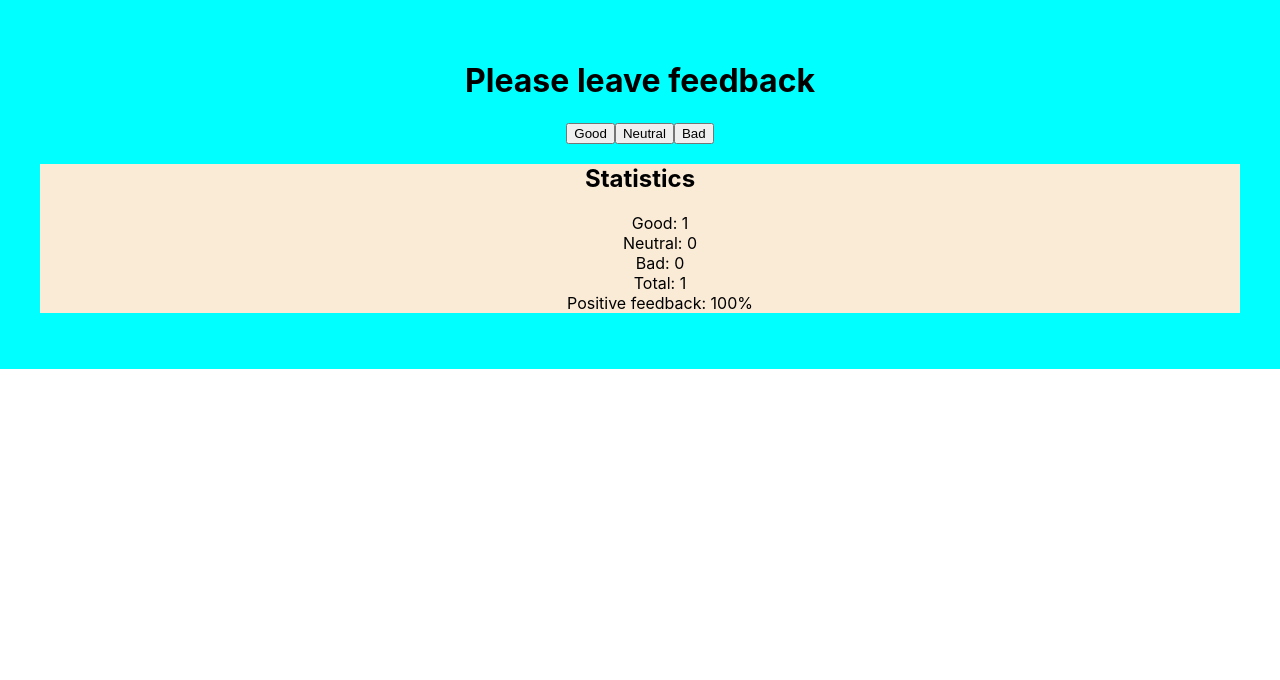
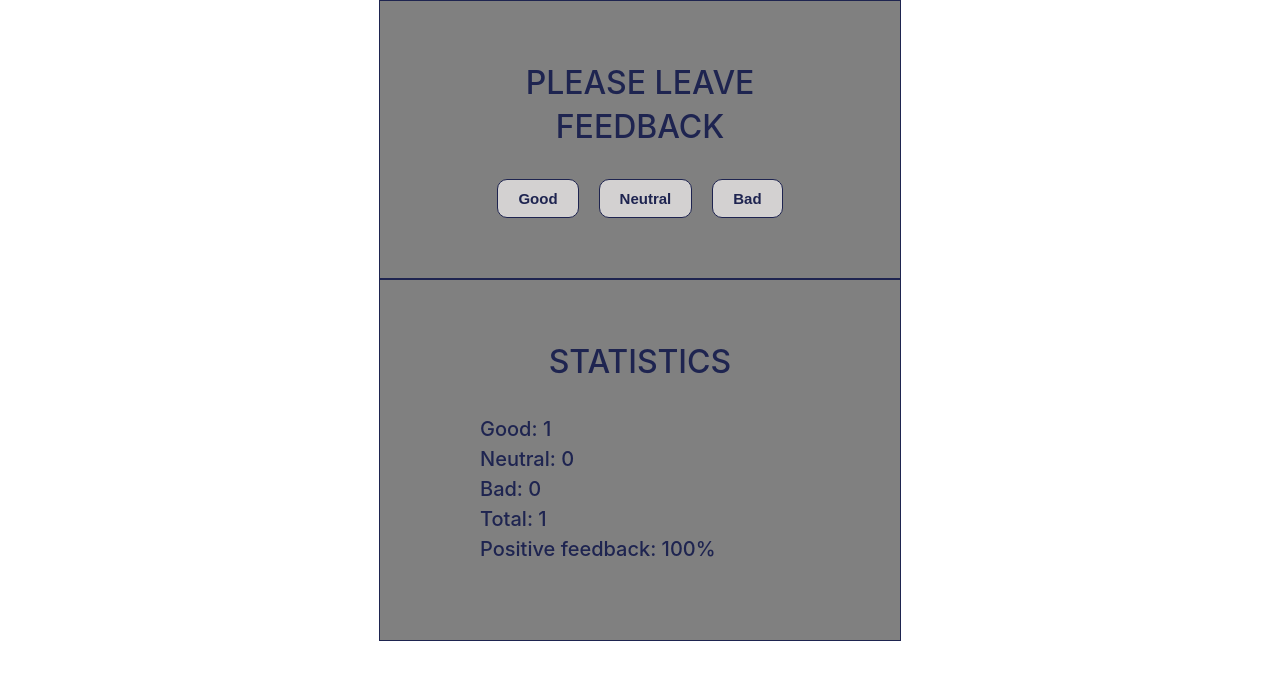
Before and after one commit to Victoria257/goit-react-hw-02-feedback, a React (Create React App) app: page / in a window 1280 px wide. Both pictures are taken after a click on the button "Good". Shown: the top 680 px of the page. Built offline with nearby package versions, Linux system fonts and the light colour scheme.

Commit message:
finish task3+css

```diff
--- a/src/components/App.jsx
+++ b/src/components/App.jsx
@@ -1,6 +1,4 @@
 import Feedback from "./Feedback/Feedback";
-
-
 
 export const App = () => {
   return (
--- a/src/components/Feedback/Feedback.jsx
+++ b/src/components/Feedback/Feedback.jsx
@@ -1,7 +1,8 @@
 import React from 'react';
-import css from 'components/Feedback/Feedback.module.css';
-import Statistics from "components/Statistics/Statistics";
+import { Statistics } from "components/Statistics/Statistics";
 import { Notification } from 'components/NotificationMessage/NotificationMessage';
+import { FeedbackOptions } from './FeedbackOptions';
+import { Section } from 'components/Section/Section';
 
 class Feedback extends React.Component {
 
@@ -21,12 +22,14 @@ class Feedback extends React.Component {
         bad: this.props.initialBad,
     }
 
-    handleBtnGood = () => {
+    handleBtnGood = (event) => {
+        // console.log(event.target.name);
         this.setState(prevState => {
             return {
                 good: prevState.good + 1,
             };
         });
+
     };
 
     handleBtnNeutral=()=> {
@@ -58,20 +61,18 @@ class Feedback extends React.Component {
         const total = this.countTotalFeedback();
         const positivePercentage = this.countPositiveFeedbackPercentage(total, this.state.good);
         return (
-            <div className={css.wrapper} >
-                <div >
-                    <h1>Please leave feedback</h1>
-                    <div>
-                        <button type="button" onClick={this.handleBtnGood}>Good</button>
-                        <button type="button" onClick={this.handleBtnNeutral}>Neutral</button>
-                        <button type="button" onClick={this.handleBtnBad}>Bad</button>
-                    </div>
+            <div>
+                <div>
+                    <Section title={'Please leave feedback'}>
+                        <FeedbackOptions handleBtnGood={this.handleBtnGood} handleBtnNeutral={this.handleBtnNeutral} handleBtnBad={this.handleBtnBad}/>
+                    </Section>
                 </div>
                 <div>
+                    <Section title={"Statistics"}>
                     {total > 0 ? (
-                         <Statistics good={this.state.good} neutral={this.state.neutral} bad={this.state.bad} total={total} positivePercentage={positivePercentage } />
-                    ):(<Notification/>)}
-
+                            <Statistics good={this.state.good} neutral={this.state.neutral} bad={this.state.bad} total={total} positivePercentage={positivePercentage } />
+                        ) : (<Notification />)}
+                    </Section>
                 </div>
             </div>
             )
--- a/src/components/Feedback/Feedback.module.css
+++ /dev/null
@@ -1,5 +0,0 @@
-.wrapper {
-    padding: 40px;
-    text-align: center;
-    background-color: aqua;
-}
--- /dev/null
+++ b/src/components/Feedback/FeedbackOptions.jsx
@@ -0,0 +1,9 @@
+import css from './FeedbackOptions.module.css'
+
+export const FeedbackOptions = ({handleBtnGood,handleBtnNeutral,handleBtnBad}) => {
+          return (<div className={css.buttonsWrapper}>
+                        <button className={css.button} name="good" type="button" onClick={handleBtnGood}>Good</button>
+                        <button className={css.button} name="neutral" type="button" onClick={handleBtnNeutral}>Neutral</button>
+                        <button className={css.button} name="bad" type="button" onClick={handleBtnBad}>Bad</button>
+                </div>)
+}
--- /dev/null
+++ b/src/components/Feedback/FeedbackOptions.module.css
@@ -0,0 +1,16 @@
+.buttonsWrapper {
+    display: flex;
+    justify-content: center;
+    gap: 20px;
+}
+
+.button {
+    border-radius: 10px;
+    border: solid 1px #1e2450;
+    padding: 10px 20px;
+
+    font-weight: 700;
+    font-size: 15px;
+    color: #1e2450;
+    background-color: rgb(211, 209, 209);
+}
--- a/src/components/NotificationMessage/NotificationMessage.module.css
+++ b/src/components/NotificationMessage/NotificationMessage.module.css
@@ -1,3 +1,3 @@
 .notificationMessage {
-    color: blue;
+    color: rgb(3, 3, 165);
 }
--- /dev/null
+++ b/src/components/Section/Section.jsx
@@ -0,0 +1,8 @@
+import css from './Section.module.css'
+
+export const Section = ({title, children}) => {
+    return <div className={css.section}>
+        <h2 className={css.title}>{title}</h2>
+        {children}
+    </div>
+}
--- /dev/null
+++ b/src/components/Section/Section.module.css
@@ -0,0 +1,17 @@
+.section {
+    max-width: 400px;
+    background-color: grey;
+    text-align: center;
+    margin: 0 auto;
+    padding: 60px;
+    border: solid 1px #1e2450;
+    color: #1e2450;
+}
+
+.title {
+    text-transform: uppercase;
+    margin: 0 0 30px 0;
+    font-weight: 500;
+    font-size: 32px;
+    line-height: 44px;
+}
--- a/src/components/Statistics/Statistics.jsx
+++ b/src/components/Statistics/Statistics.jsx
@@ -2,17 +2,17 @@
 import React from "react";
 import css from 'components/Statistics/Statistics.module.css'
 
-const Statistics = ({ good, neutral, bad, total, positivePercentage }) => {
+export const Statistics = ({ good, neutral, bad, total, positivePercentage }) => {
 
     return (
-        <div className={css.statistic}>
-            <h2>Statistics</h2>
-            <ul>
-                <li>Good: {good}</li>
-                <li>Neutral: {neutral}</li>
-                <li>Bad: {bad}</li>
-                <li>Total: {total}</li>
-                <li>Positive feedback:
+
+        <div>
+            <ul className={css.statistic}>
+                <li className={css.statisticSet}>Good: {good}</li>
+                <li className={css.statisticSet}>Neutral: {neutral}</li>
+                <li className={css.statisticSet}>Bad: {bad}</li>
+                <li className={css.statisticSet}>Total: {total}</li>
+                <li className={css.statisticSet}>Positive feedback:
                     {positivePercentage ? ` ${positivePercentage}` : ` 0`}
                     %
                 </li>
@@ -20,5 +20,3 @@ const Statistics = ({ good, neutral, bad, total, positivePercentage }) => {
         </div>
     )
 }
-
-export default Statistics;
--- a/src/components/Statistics/Statistics.module.css
+++ b/src/components/Statistics/Statistics.module.css
@@ -1,7 +1,11 @@
 .statistic {
-    background-color: antiquewhite;
+    list-style: none;
+    text-align: left;
+
 }
 
-.statistic ul {
-    list-style: none;
+.statisticSet {
+    font-weight: 500;
+    font-size: 20px;
+    line-height: 30px;
 }
```
